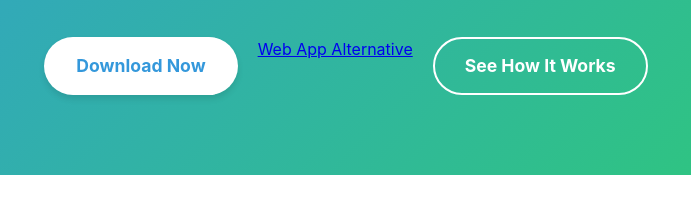
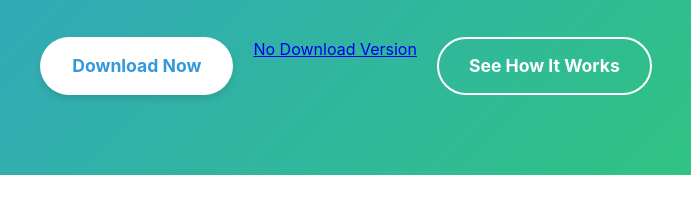
Before and after one commit to cmoreno41/CGDFreeCAD, a plain HTML site: page index.html in a window 1280 px wide. Shown: the part 345-551 px from the top of the page, 294-985 px from the left. Drawn offline with Linux system fonts and the light colour scheme.

Commit message:
Update index.html
fixed button issue

```diff
--- a/index.html
+++ b/index.html
@@ -575,7 +575,7 @@
             <p class="tagline">Generate and refine 3D models in FreeCAD using Google's Gemini AI with interactive human feedback</p>
             <div class="cta-buttons">
                 <a href="./GeminiFreeCAD.zip" class="download-button">Download Now</a>
-                <a href="#streamlit-app" class="No download Version">Web App Alternative</a> <!-- Added button -->
+                <a href="#streamlit-app" class="No download Version-button">No Download Version</a> <!-- Added button -->
                 <a href="#how-it-works" class="secondary-button">See How It Works</a>
             </div>
         </div>
```
